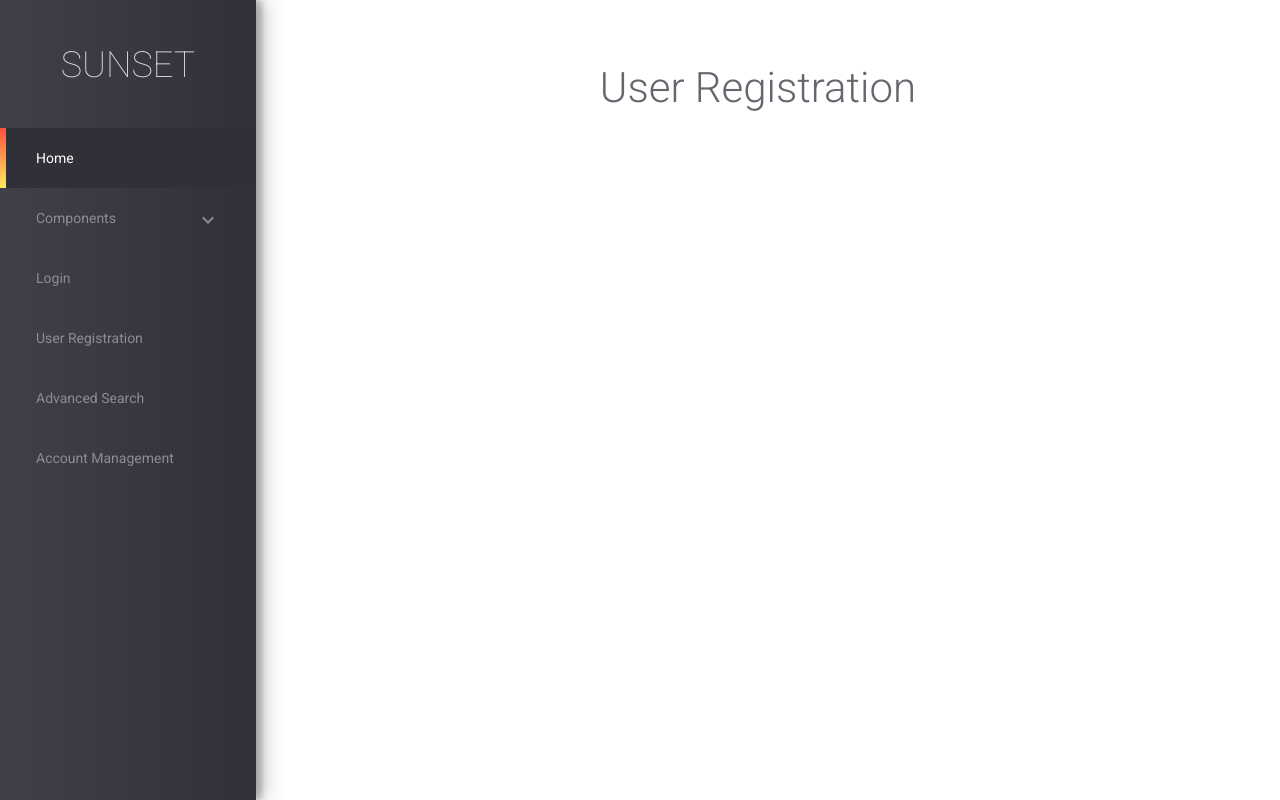
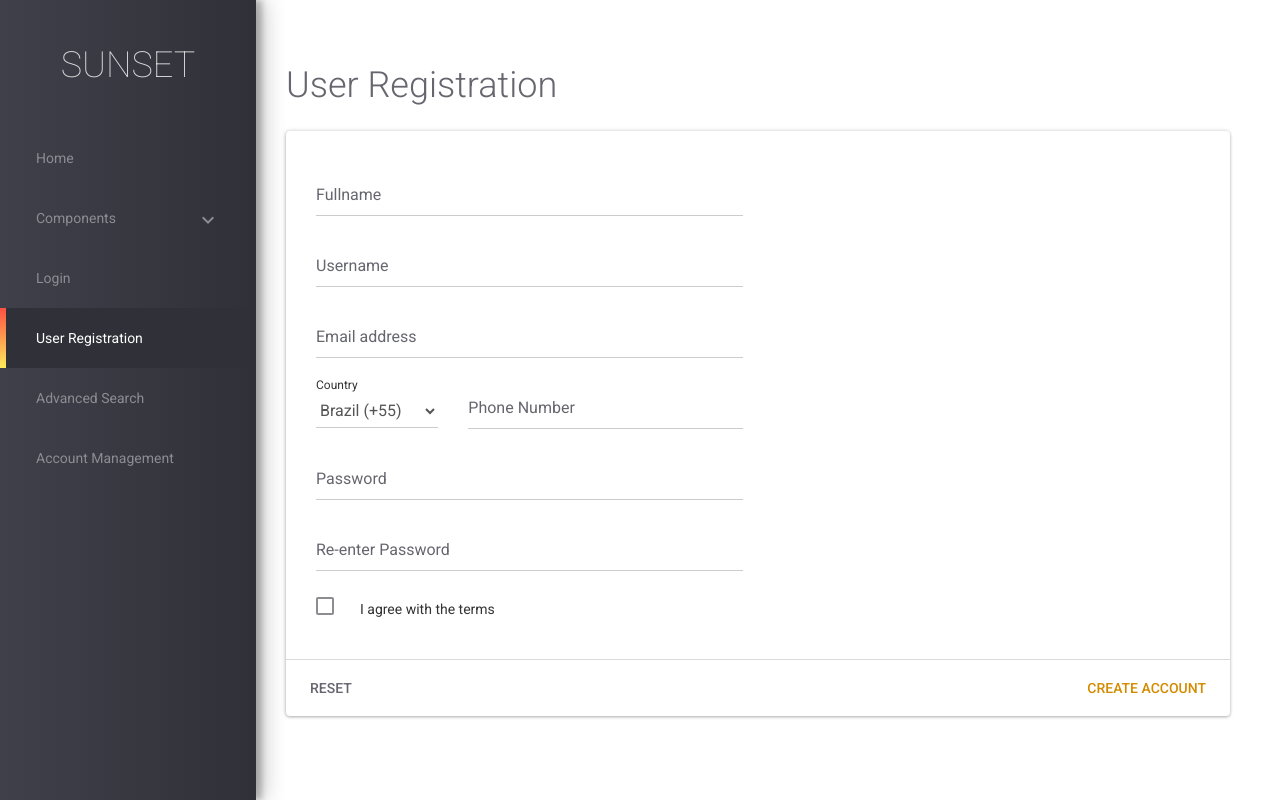
Before and after one commit to joserogeriofilho/sunset, a PHP site: page /pages/user.html in a window 1280 px wide. Run offline with PHP 8.4, Linux system fonts and the light colour scheme.

Commit message:
Codificadao da pagina de cadastro de usuario e ajustes menores

```diff
--- a/dist/sunset/css/sunset.css
+++ b/dist/sunset/css/sunset.css
@@ -123,6 +123,9 @@ html, body, .container-fluid, .wrapper {
   background-color: rgba(217, 217, 219, 0.5);
   border-radius: 0px; }
 
+.container-fluid {
+  width: 100%; }
+
 .float-left {
   float: left; }
 
@@ -234,7 +237,7 @@ html, body, .container-fluid, .wrapper {
       margin-right: 32px; }
     .app-bar .container .title {
       color: white;
-      font-size: 14px;
+      font-size: 16px;
       font-weight: 500; }
 
 .form-group.material-input {
@@ -430,7 +433,7 @@ html, body, .container-fluid {
 
 h1, .jumbotron h1 {
   color: #66666F;
-  font-size: 42px;
+  font-size: 36px;
   font-weight: 300;
   line-height: 0.85;
   margin-bottom: 30px; }
@@ -445,6 +448,7 @@ h1, .jumbotron h1 {
 .page-header {
   border-bottom: 1px solid #B3B3B7;
   padding-top: 64px;
+  margin-top: 0;
   margin-bottom: 32px; }
   .page-header h1 {
     margin: 0 0 10px 0; }
@@ -452,14 +456,14 @@ h1, .jumbotron h1 {
 h2 {
   color: #D48B00;
   font-weight: 400;
-  font-size: 24px;
+  font-size: 22px;
   margin-top: 24px;
   margin-bottom: 16px; }
 
 h3 {
-  color: #303038;
+  color: #40404B;
   font-weight: 500;
-  font-size: 20px;
+  font-size: 18px;
   margin-top: 16px;
   margin-bottom: 12px; }
 
@@ -732,3 +736,12 @@ p .btn {
     padding: 16px 30px 16px 30px; }
   .panel .panel-body {
     padding: 30px; }
+  .panel .panel-actions {
+    border-style: solid;
+    border-width: 1px 0 0 0;
+    border-color: #D9D9DB;
+    padding: 8px;
+    display: flex;
+    flex-direction: row;
+    align-items: center;
+    justify-content: space-between; }
--- a/login.html
+++ b/login.html
@@ -46,7 +46,7 @@
               </div>
               <div class="checkbox dark">
                 <label>Remember my password
-                  <input type="checkbox" checked="checked">
+                  <input type="checkbox">
                   <span class="checkmark"></span>
                 </label>
               </div>
--- a/pages/account.html
+++ b/pages/account.html
@@ -38,7 +38,7 @@
           <h3>SUNSET</h3>
         </div>
         <ul>
-          <li class="active ripple-30"><a href="../index.html#home">Home</a></li>
+          <li class="ripple-30"><a href="../index.html#home">Home</a></li>
           <li>
             <a href="#" data-toggle="collapse" data-target="#homeSubmenu" aria-expanded="false">Components<i class="material-icons">expand_more</i></a>
             <ul class="collapse" id="homeSubmenu">
@@ -54,7 +54,7 @@
           <li class="ripple-30"><a href="../login.html">Login</a></li>
           <li class="ripple-30"><a href="../pages/user.html">User Registration</a></li>
           <li class="ripple-30"><a href="../pages/search.html">Advanced Search</a></li>
-          <li class="ripple-30"><a href="../pages/account.html">Account Management</a></li>
+          <li class="active ripple-30"><a href="../pages/account.html">Account Management</a></li>
         </ul>
       </nav>
 
@@ -67,7 +67,7 @@
 
       <!-- Page Content -->
     <div class="container-fluid" id="content">
-        <h1 class="hidden-xs hidden-md">Account Management</h1>
+        <h1 class="hidden-xs hidden-sm hidden-md">Account Management</h1>
 
     </div>
 
--- a/pages/search.html
+++ b/pages/search.html
@@ -38,7 +38,7 @@
           <h3>SUNSET</h3>
         </div>
         <ul>
-          <li class="active ripple-30"><a href="../index.html#home">Home</a></li>
+          <li class="ripple-30"><a href="../index.html#home">Home</a></li>
           <li>
             <a href="#" data-toggle="collapse" data-target="#homeSubmenu" aria-expanded="false">Components<i class="material-icons">expand_more</i></a>
             <ul class="collapse" id="homeSubmenu">
@@ -53,7 +53,7 @@
           </li>
           <li class="ripple-30"><a href="../login.html">Login</a></li>
           <li class="ripple-30"><a href="../pages/user.html">User Registration</a></li>
-          <li class="ripple-30"><a href="../pages/search.html">Advanced Search</a></li>
+          <li class="active ripple-30"><a href="../pages/search.html">Advanced Search</a></li>
           <li class="ripple-30"><a href="../pages/account.html">Account Management</a></li>
         </ul>
       </nav>
@@ -67,7 +67,7 @@
 
       <!-- Page Content -->
     <div class="container-fluid" id="content">
-        <h1 class="hidden-xs hidden-md">Advanced Search</h1>
+        <h1 class="hidden-xs hidden-sm hidden-md">Advanced Search</h1>
 
     </div>
 
--- a/pages/user.html
+++ b/pages/user.html
@@ -38,7 +38,7 @@
           <h3>SUNSET</h3>
         </div>
         <ul>
-          <li class="active ripple-30"><a href="../index.html#home">Home</a></li>
+          <li class="ripple-30"><a href="../index.html#home">Home</a></li>
           <li>
             <a href="#" data-toggle="collapse" data-target="#homeSubmenu" aria-expanded="false">Components<i class="material-icons">expand_more</i></a>
             <ul class="collapse" id="homeSubmenu">
@@ -52,7 +52,7 @@
             </ul>
           </li>
           <li class="ripple-30"><a href="../login.html">Login</a></li>
-          <li class="ripple-30"><a href="../pages/user.html">User Registration</a></li>
+          <li class="active ripple-30"><a href="../pages/user.html">User Registration</a></li>
           <li class="ripple-30"><a href="../pages/search.html">Advanced Search</a></li>
           <li class="ripple-30"><a href="../pages/account.html">Account Management</a></li>
         </ul>
@@ -65,11 +65,108 @@
         </div>
       </div>
 
-      <!-- Page Content -->
+    <!-- Page Content -->
     <div class="container-fluid" id="content">
-        <h1 class="hidden-xs hidden-md">User Registration</h1>
+      <div class="row">
+        <div class="hidden-xs hidden-sm hidden-md col-lg-12">
+            <h1>User Registration</h1>
+        </div>
+      </div>
 
-    </div>
+      <div class="row">
+
+        <div class="col-xs-12">
+
+          <div class="panel panel-default">
+            <div class="panel-body">
+              <div class="row">
+                <div class="col-xs-12 col-sm-6">
+                  <div class="form-group material-input">
+                    <label for="exampleInputEmail1">Fullname</label>
+                    <input type="text" class="form-control" id="username">
+                  </div>
+                </div>
+              </div>
+              <div class="row">
+                <div class="col-xs-12 col-sm-6">
+                  <div class="form-group material-input">
+                    <label for="exampleInputEmail1">Username</label>
+                    <input type="text" class="form-control" id="username">
+                  </div>
+                </div>
+              </div>
+              <div class="row">
+                <div class="col-xs-12 col-sm-6">
+                  <div class="form-group material-input">
+                    <div class="form-group material-input">
+                      <label for="exampleInputEmail1">Email address</label>
+                      <input type="email" class="form-control" id="email">
+                    </div>
+                  </div>
+                </div>
+              </div>
+
+              <div class="row">
+                <div class="col-xs-4 col-sm-2">
+                  <div class="form-group material-select">
+                    <label>Country</label>
+                    <select class="form-control">
+                      <option>Brazil (+55)</option>
+                      <option>Canada (+1)</option>
+                      <option>Denmark (+45)</option>
+                      <option>Egypt (+20)</option>
+                      <option>France (+33)</option>
+                    </select>
+                  </div>
+                </div>
+
+                <div class="col-xs-8 col-sm-4">
+                  <div class="form-group material-input">
+                    <div class="form-group material-input">
+                      <label for="exampleInputEmail1">Phone Number</label>
+                      <input type="tel" class="form-control" id="email">
+                    </div>
+                  </div>
+                </div>
+              </div>
+
+              <div class="row">
+                <div class="col-xs-12 col-sm-6">
+                  <div class="form-group material-input">
+                    <label for="exampleInputPassword1">Password</label>
+                    <input type="password" class="form-control" id="exampleInputPassword1">
+                  </div>
+                </div>
+              </div>
+              <div class="row">
+                <div class="col-xs-12 col-sm-6">
+                  <div class="form-group material-input">
+                    <label for="exampleInputPassword1">Re-enter Password</label>
+                    <input type="password" class="form-control" id="exampleInputPassword1">
+                  </div>
+                </div>
+              </div>
+              <div class="row">
+                <div class="col-xs-12 col-sm-6">
+                  <div class="checkbox">
+                    <label>I agree with the terms
+                      <input type="checkbox">
+                      <span class="checkmark"></span>
+                    </label>
+                  </div>
+                </div>
+              </div>
+            </div><!-- /panel-body -->
+            <div class="panel-actions">
+              <button type="button" class="btn btn-flat btn-default ripple-black-30">RESET</button>
+              <button type="button" class="btn btn-flat btn-primary ripple-black-30">CREATE ACCOUNT</button>
+            </div>
+          </div><!-- /panel panel-default -->
+
+        </div><!-- /col-xs-12 -->
+
+      </div><!-- /row -->
+    </div><!-- /container-fluid -->
 
   </body>
 </html>
--- a/src/sunset/sass/components/app-bar.scss
+++ b/src/sunset/sass/components/app-bar.scss
@@ -28,7 +28,7 @@
 
         .title{
             color: white;
-            font-size: 14px;
+            font-size: 16px;
             font-weight: 500;
         }
     }
--- a/src/sunset/sass/components/layout.scss
+++ b/src/sunset/sass/components/layout.scss
@@ -61,6 +61,10 @@ html, body, .container-fluid, .wrapper{
     border-radius: 0px;
 }
 
+.container-fluid{
+    width: 100%;
+}
+
 .float-left{
     float: left;
 }
--- a/src/sunset/sass/components/panels.scss
+++ b/src/sunset/sass/components/panels.scss
@@ -12,4 +12,17 @@
     .panel-body{
         padding: 30px;
     }
+
+    .panel-actions{
+        border-style: solid;
+        border-width: 1px 0 0 0;
+        border-color: $gray100;
+
+        padding: 8px;
+
+        display: flex;
+        flex-direction: row;
+        align-items: center;
+        justify-content: space-between;
+    }
 }
--- a/src/sunset/sass/components/typography.scss
+++ b/src/sunset/sass/components/typography.scss
@@ -7,7 +7,7 @@ html, body, .container-fluid{
 
 h1, .jumbotron h1{
     color: $gray400;
-    font-size: 42px;
+    font-size: 36px;
     font-weight: 300;
     line-height: 0.85;
     margin-bottom: 30px;
@@ -26,6 +26,7 @@ h1, .jumbotron h1{
 .page-header{
     border-bottom: 1px solid $gray200;
     padding-top: 64px;
+    margin-top: 0;
     margin-bottom: 32px;
 
     h1{
@@ -36,15 +37,15 @@ h1, .jumbotron h1{
 h2{
     color: $primary;
     font-weight: 400;
-    font-size: 24px;
+    font-size: 22px;
     margin-top: 24px;
     margin-bottom: 16px;
 }
 
 h3{
-    color: $gray600;
+    color: $gray500;
     font-weight: 500;
-    font-size: 20px;
+    font-size: 18px;
     margin-top: 16px;
     margin-bottom: 12px;
 }
```
Also changed, not shown: index.html (+33 -0 lines).
